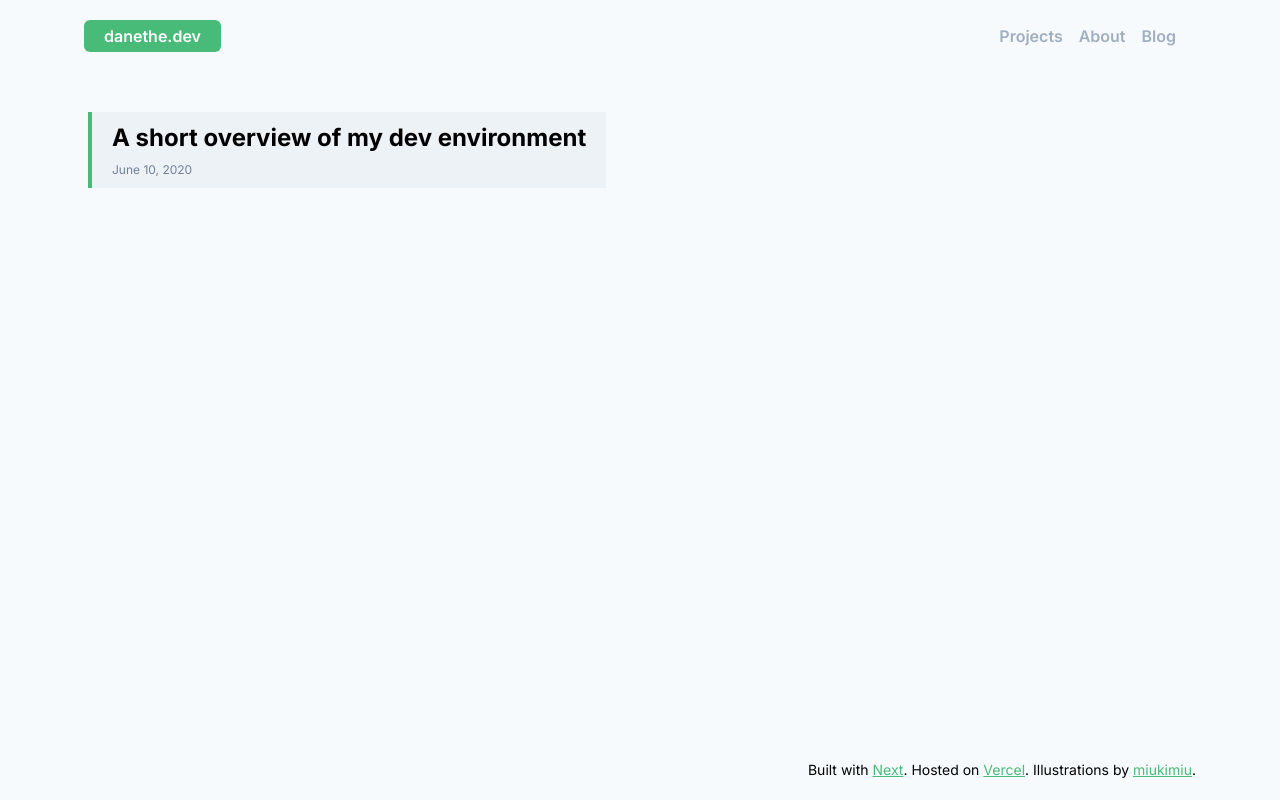
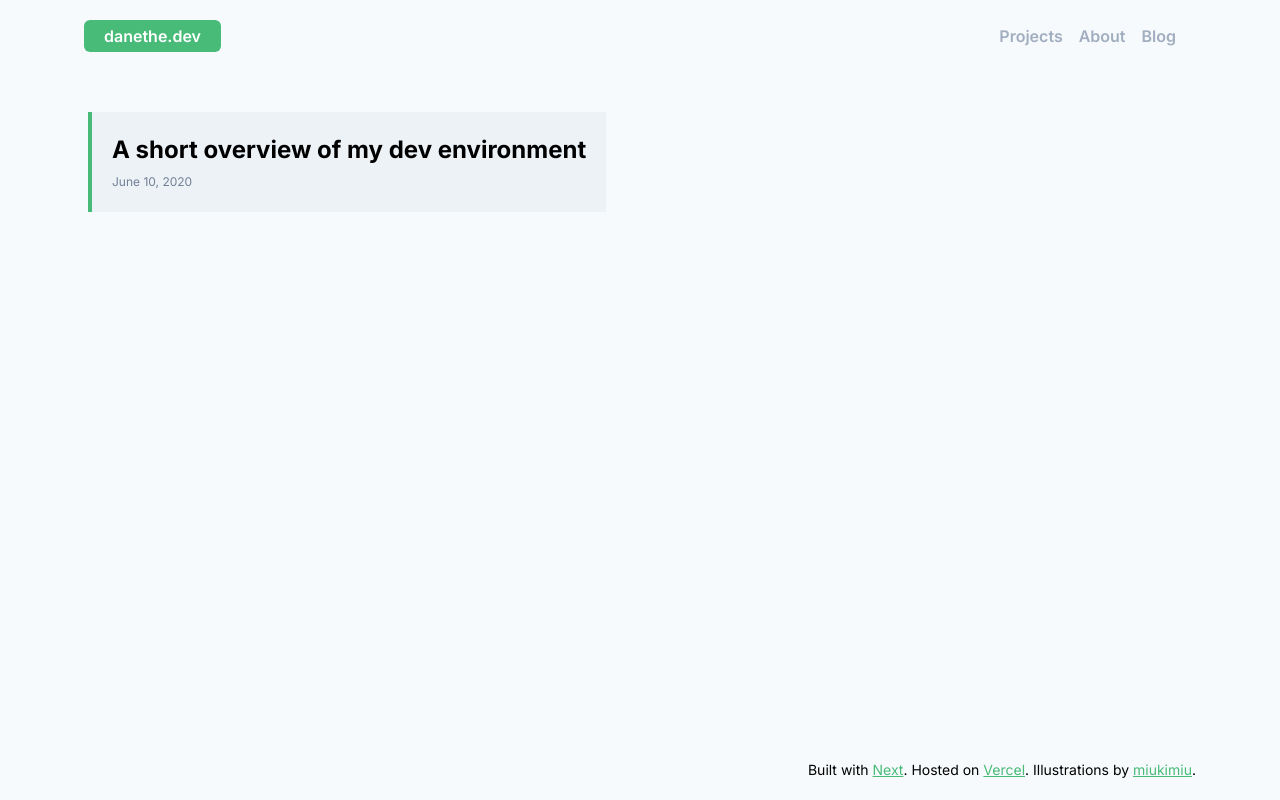
Before and after one commit to nulfrost/danethe.dev, a Next.js app: page /blog in a window 1280 px wide. Built offline with nearby package versions, Linux system fonts and the light colour scheme.

Commit message:
Removed placeholder projects

```diff
--- a/pages/about.js
+++ b/pages/about.js
@@ -5,13 +5,13 @@ import { useWindowSize } from "../hooks/useWindowSize";
 export default function About() {
   const size = useWindowSize();
   return (
-    <Layout title="About">
+    <Layout title="About | Dane Miller">
       <div className="flex flex-col items-center justify-center flex-1 px-1 py-5 md:flex-row md:justify-between md:p-0">
         <div className="mb-10 md:w-1/2">
           <h1 className="pl-2 mb-4 text-2xl font-bold text-gray-900 border-l-4 border-green-500">
             About
           </h1>
-          <div className="space-y-8 text-lg leading-relaxed text-justify text-gray-600">
+          <div className="space-y-8 text-lg leading-relaxed text-gray-600">
             <p>
               Hi, I'm Dane! I'm a Frontend Developer located in{" "}
               <span className="font-semibold text-green-500">Toronto, ON.</span>
--- a/pages/blog.js
+++ b/pages/blog.js
@@ -5,14 +5,14 @@ import Link from "next/link";
 
 export default function Blog({ allPostsData }) {
   return (
-    <Layout>
+    <Layout title="Blog | Dane Miller">
       <div className="flex flex-1 px-1 py-5">
         <div className="mt-10">
           <div className="grid grid-cols-1 gap-3 sm:grid-cols-2">
             {allPostsData.map(({ id, date, title }) => (
               <Link href="/blog/[id]" as={`/blog/${id}`} key={id}>
                 <a>
-                  <div key={id} className="px-5 py-2 bg-gray-200 border-l-4 border-green-500 ">
+                  <div key={id} className="p-5 bg-gray-200 border-l-4 border-green-500 ">
                     <h2 className="text-2xl font-bold">{title}</h2>
                     <Date dateString={date} />
                   </div>
--- a/pages/blog/[id].js
+++ b/pages/blog/[id].js
@@ -1,11 +1,10 @@
 import Layout from "@/components/layout";
 import Date from "@/components/date";
-import Link from "next/link";
 import { getAllPostIds, getPostData } from "lib/posts";
 
 export default function Post({ postData }) {
   return (
-    <Layout title={postData.title}>
+    <Layout title={`${postData.title} | Dane Miller`}>
       <article className="flex-1 px-1 py-5 mt-10 markdown-body">
         <div className="mb-10">
           <p className="text-4xl font-bold">{postData.title}</p>
--- a/pages/projects.js
+++ b/pages/projects.js
@@ -2,7 +2,7 @@ import Layout from "@/components/layout";
 
 export default function Projects() {
   return (
-    <Layout title="Projects">
+    <Layout title="Projects | Dane Miller">
       <div className="flex flex-col justify-center flex-1 px-1 py-5">
         <h1 className="pl-2 mb-4 text-2xl font-bold border-l-4 border-green-500">
           Projects
@@ -17,7 +17,7 @@ export default function Projects() {
               live: "#",
               repo: "https://github.com/Danex2/tidus",
             },
-            {
+            /*{
               title: "Thrifty",
               description:
                 "A marketplace app for buying and selling items locally.",
@@ -38,7 +38,7 @@ export default function Projects() {
               libs: ["React", "Tailwind", "Firebase"],
               live: "#",
               repo: "#",
-            },
+            },*/
           ].map(({ title, description, libs, live, repo }) => (
             <div
               className="flex flex-col justify-between px-3 py-4 space-y-2 bg-gray-200 border-l-4 border-green-500"
@@ -50,7 +50,6 @@ export default function Projects() {
               <div className="flex justify-between text-sm text-green-500 underline">
                 <a
                   href={live}
-                  target="_blank"
                   rel="noopener noreferrer"
                   className="hover:text-green-800"
                 >
--- a/posts/my-developer-environtment.md
+++ b/posts/my-developer-environment.md
@@ -3,7 +3,7 @@ title: 'A short overview of my dev environment'
 date: '2020-06-10'
 ---
 
-I've gone through many different developer setup since I've started coding. From Windows to Linux to Mac and then back to Windows again. I've been fairly
+I've gone through many different developer setups since I've started coding. From Windows to Linux to Mac and then back to Windows again. I've been fairly
 impressed with the efforts Microsoft has been making recently and also realized that the operating system doesn't really matter much to me personally when
 it comes to programming. Below you will find what I typically use on a day to day basis when doing web development.
 
```
